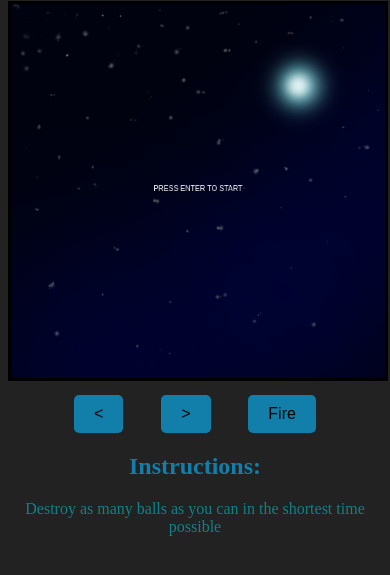
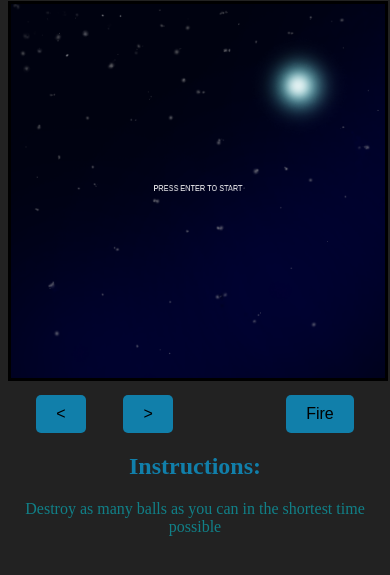
Before and after one commit to joaohudson/ball-shot, a website: page client/index.html in a window 390 px wide. Shown: the part 87-662 px from the top of the page. Drawn offline with Linux system fonts and the light colour scheme.

Commit message:
fix: mobile controls

```diff
--- a/client/index.html
+++ b/client/index.html
@@ -13,8 +13,10 @@
 		<canvas id="canvas" width="512" height="512"/>
 	</div>
 	<div id="mobile-controls" class="mobile-controls">
-		<button id="left-button">&lt;</button>
-		<button id="right-button">></button>
+		<div class="mobile-move-controls">
+			<button id="left-button">&lt;</button>
+			<button id="right-button">></button>
+		</div>
 		<button id="fire-button">Fire</button>
 	</div>
 	<div id="pc-instructions">
--- a/client/style.css
+++ b/client/style.css
@@ -30,10 +30,18 @@ p {
 .mobile-controls {
     display: flex;
     flex-direction: row;
+    justify-content: space-between;
+    gap: 3cm;
+    text-align: center;
+    margin-top: 10px;
+}
+
+.mobile-move-controls {
+    display: flex;
+    flex-direction: row;
     justify-content: center;
     gap: 1cm;
     text-align: center;
-    margin-top: 10px;
 }
 
 .mobile-controls button {
```
